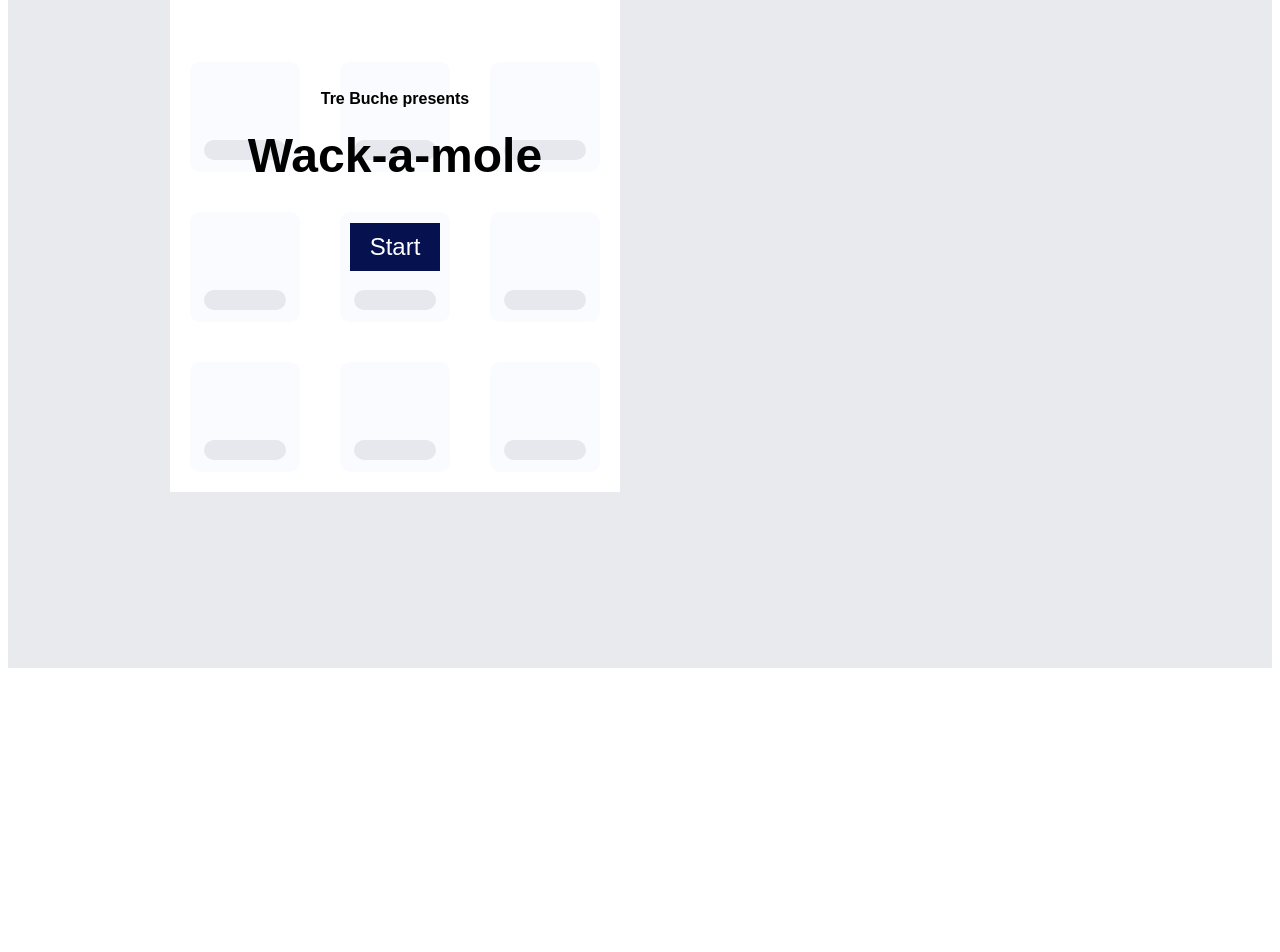
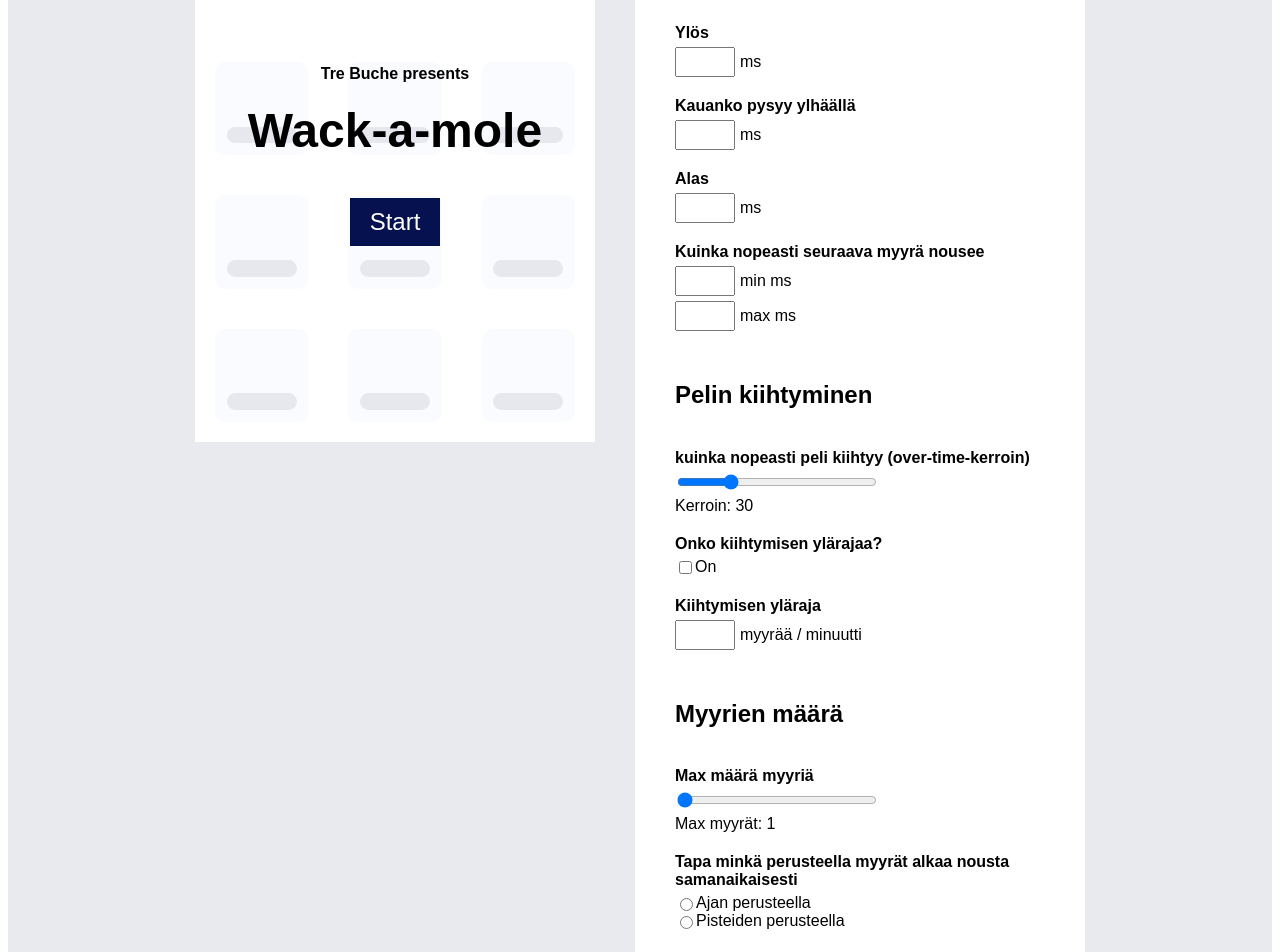
Before and after one commit to sutigit/hs-wack-a-mole, a Next.js app: page / in a window 1280 px wide. Shown: the part 220-1172 px from the top of the page. Before the commit the page ends 896 px from the top, so only its background shows below. Built offline with nearby package versions, Linux system fonts and the light colour scheme.

Commit message:
add editor component

```diff
--- a/src/components/Editor.tsx
+++ b/src/components/Editor.tsx
@@ -1,7 +1,130 @@
+'use client';
+import { useState } from 'react';
+
+
 export default function Page() {
+    const [acceleration, setAcceleration] = useState(30);
+    const [moleCount, setMoleCount] = useState(1);
+
+    const handleAcceleration = (e: any) => {
+        setAcceleration(e.target.value);
+    }
+
+    const handleMoleCount = (e: any) => {
+        setMoleCount(e.target.value);
+    }
+
     return (
         <div style={Container}>
-            Editor
+
+            <section style={SectionContainer}>
+                {/* START SPEEDS */}
+                <h2>Myyrien nopeus - lähtönopeudet muuttujille</h2>
+                <div style={InputContainer}>
+                    <strong>Ylös</strong>
+                    <div style={{ display: "flex", alignItems: "center", gap: "5px"}}>
+                        <input style={NumberStyle} type="number" name="riseSpeed" step={0.01} />
+                        <label htmlFor="riseSpeed">ms</label>
+                    </div>
+                </div>
+
+                <div style={InputContainer}>
+                    <strong>Kauanko pysyy ylhäällä</strong>
+                    <div style={{ display: "flex", alignItems: "center", gap: "5px"}}>
+                        <input style={NumberStyle} type="number" name="upTime" step={0.01} />
+                        <label htmlFor="upTime">ms</label>
+                    </div>
+                </div>
+
+                <div style={InputContainer}>
+                    <strong>Alas</strong>
+                    <div style={{ display: "flex", alignItems: "center", gap: "5px"}}>
+                        <input style={NumberStyle} type="number" name="removeSpeed" step={0.01} />
+                        <label htmlFor="removeSpeed">ms</label>
+                    </div>
+                </div>
+
+                <div style={InputContainer}>
+                    <strong>Kuinka nopeasti seuraava myyrä nousee</strong>
+                    <div style={{ display: "flex", alignItems: "center", gap: "5px"}}>
+                        <input style={NumberStyle} type="number" name="nextMoleSpeedMin" step={0.01} />
+                        <label htmlFor="nextMoleSpeedMin">min ms</label>
+                    </div>
+                    <div style={{ display: "flex", alignItems: "center", gap: "5px"}}>
+                        <input style={NumberStyle} type="number" name="nextMoleSpeedMax" step={0.01} />
+                        <label htmlFor="nextMoleSpeedMax">max ms</label>
+                    </div>
+                </div>
+            </section>
+
+            <section style={SectionContainer}>
+                {/* GAME SPEED INCREASE */}
+                <h2>Pelin kiihtyminen</h2>
+                <div style={InputContainer}>
+                    <strong>kuinka nopeasti peli kiihtyy (over-time-kerroin)</strong>
+                    <input style={SliderStyle} type="range" step={1} min={20} max={60} value={acceleration} onChange={handleAcceleration} />
+                    <span>Kerroin: {acceleration}</span>
+                </div>
+
+                <div style={InputContainer}>
+                    <strong>Onko kiihtymisen ylärajaa?</strong>
+                    <div style={{ display: "flex", alignItems: "center" }}>
+                        <input style={CheckboxStyle} type="checkbox" name="hasMaxAcceleration" />
+                        <label htmlFor='hasMaxAcceleration'>On</label>
+                    </div>
+                </div>
+
+                <div style={InputContainer}>
+                    <strong>Kiihtymisen yläraja</strong>
+                    <div style={{ display: "flex", alignItems: "center", gap: "5px"}}>
+                        <input style={NumberStyle} type="number" name="accelerationCap" step={0.01} />
+                        <label htmlFor="accelerationCap">myyrää / minuutti</label>
+                    </div>
+                </div>
+            </section>
+
+            <section style={SectionContainer}>
+                {/* NUMBER OF MOLES IN THE GAME */}
+                <h2>Myyrien määrä</h2>
+                <div style={InputContainer}>
+                    <strong>Max määrä myyriä</strong>
+                    <input style={SliderStyle} type="range" step={1} min={1} max={9} value={moleCount} onChange={handleMoleCount} />
+                    <span>Max myyrät: {moleCount}</span>
+                </div>
+
+                <div style={InputContainer}>
+                    <strong>Tapa minkä perusteella myyrät alkaa nousta samanaikaisesti</strong>
+                    <div style={RadioStyle}>
+                        <div style={{ display: "flex", alignItems: "center" }}>
+                            <input type="radio" name="aika" />
+                            <label htmlFor="aika">Ajan perusteella</label>
+                        </div>
+                        <div style={{ display: "flex", alignItems: "center" }}>
+                            <input type="radio" name="aika" />
+                            <label htmlFor="aika">Pisteiden perusteella</label>
+                        </div>
+                    </div>
+                </div>
+
+
+                <div style={InputContainer}>
+                    <strong>Aika intervalli milloin myyrien määrä moninkertaisuu</strong>
+                    <div style={{ display: "flex", alignItems: "center", gap: "5px"}}>
+                        <input style={NumberStyle} type="number" name="moleMultiplyIntervalTime" step={0.01} />
+                        <label htmlFor="moleMultiplyIntervalTime">ms</label>
+                    </div>
+                </div>
+
+
+                <div style={InputContainer}>
+                    <strong>Piste intervalli milloin myyrien määrä moninkertaisuu</strong>
+                    <div style={{ display: "flex", alignItems: "center", gap: "5px"}}>
+                        <input style={NumberStyle} type="number" name="moleMultiplyIntervalPoints" step={0.01} />
+                        <label htmlFor="moleMultiplyIntervalPoints">pistettä</label>
+                    </div>
+                </div>
+            </section>
+
         </div>
     );
 }
@@ -10,9 +133,46 @@ const Container: React.CSSProperties = {
     display: 'flex',
     flexDirection: 'column',
     justifyContent: 'center',
-    alignItems: 'center',
+    alignItems: 'flex-start',
+    gap: "30px",
     width: '100%',
     height: '100%',
     position: 'relative',
-    background: 'black',
-  }
+    background: '#FFFFFF',
+    padding: '40px',
+    boxSizing: 'border-box',
+}
+
+const SectionContainer: React.CSSProperties = {
+    display: 'flex',
+    flexDirection: 'column',
+    gap: "20px",
+}
+
+const InputContainer: React.CSSProperties = {
+    display: 'flex',
+    flexDirection: 'column',
+    gap: "5px",
+    width: '100%',
+    height: '100%',
+    position: 'relative',
+    background: '#FFFFFF',
+}
+
+const NumberStyle: React.CSSProperties = {
+    width: '60px',
+    height: "30px",
+    padding: "10px",
+    boxSizing: "border-box",
+}
+
+const SliderStyle: React.CSSProperties = {
+    width: "200px",
+}
+
+const CheckboxStyle: React.CSSProperties = {
+    alignSelf: 'flex-start',
+}
+
+const RadioStyle: React.CSSProperties = {
+}
--- a/src/pages/index.tsx
+++ b/src/pages/index.tsx
@@ -52,13 +52,13 @@ const MainContainer: React.CSSProperties = {
   alignItems: "flex-start",
   backgroundColor: "#E9EAEE",
   minHeight: "100vh",
-  paddingTop: "10vh",
+  padding: "10vh 0"
 };
 
 const PlayAreaStyle: React.CSSProperties = {
   position: "relative",
   width: "100%",
-  maxWidth: "450px",
+  maxWidth: "400px",
   display: "flex",
   flexDirection: "column",
   justifyContent: "center",
```
